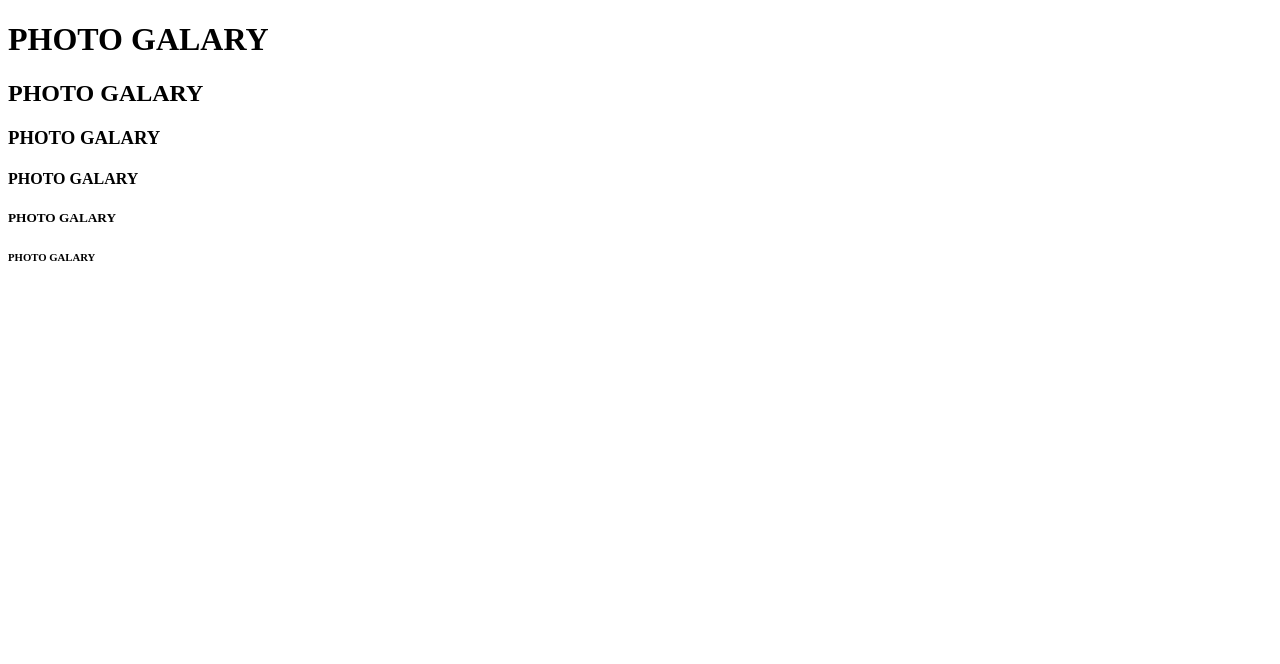
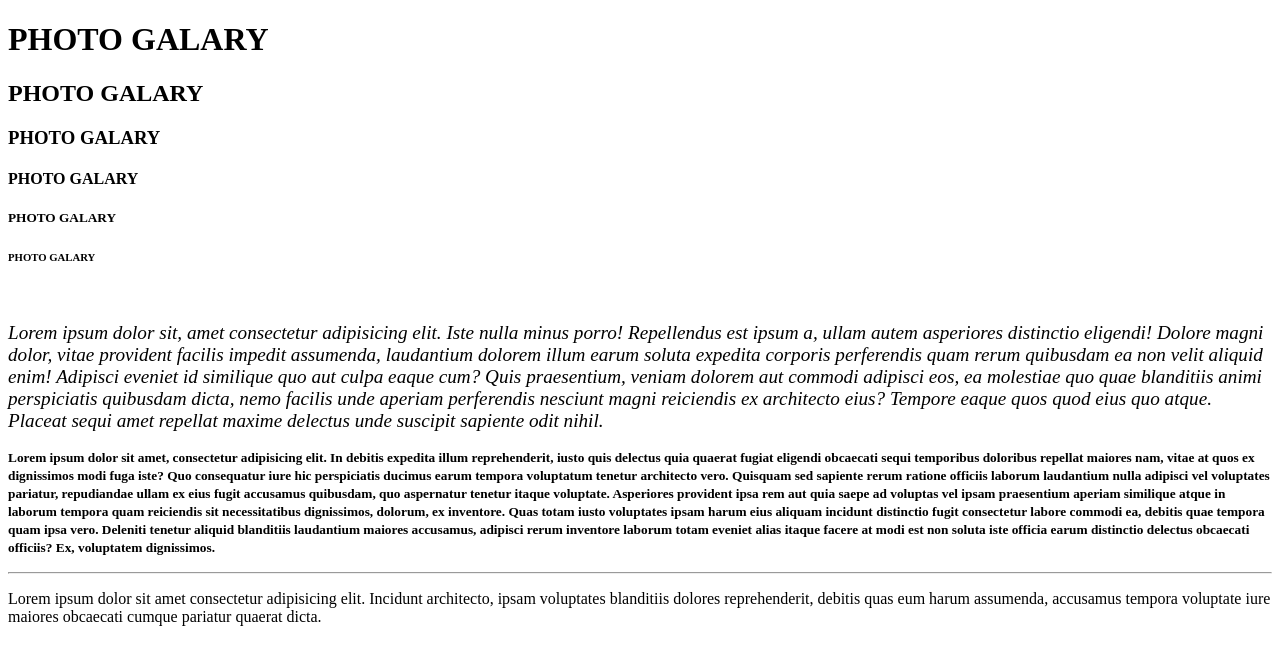
Before and after one commit to KJothilingam/html-1, a plain HTML site: page index.html in a window 1280 px wide. Drawn offline with Linux system fonts and the light colour scheme.

Commit message:
text styleig completed

```diff
--- a/index.html
+++ b/index.html
@@ -25,8 +25,17 @@
     <h6>
         PHOTO GALARY
     </h6>
-
-
+<br>
+<p><i><big>
+    Lorem ipsum dolor sit, amet consectetur adipisicing elit. Iste nulla minus porro! Repellendus est ipsum a, ullam autem asperiores distinctio eligendi! Dolore magni dolor, vitae provident facilis impedit assumenda, laudantium dolorem illum earum soluta expedita corporis perferendis quam rerum quibusdam ea non velit aliquid enim! Adipisci eveniet id similique quo aut culpa eaque cum? Quis praesentium, veniam dolorem aut commodi adipisci eos, ea molestiae quo quae blanditiis animi perspiciatis quibusdam dicta, nemo facilis unde aperiam perferendis nesciunt magni reiciendis ex architecto eius? Tempore eaque quos quod eius quo atque. Placeat sequi amet repellat maxime delectus unde suscipit sapiente odit nihil.</big>
+</i>
+</p>
+<p><b><small>
+    Lorem ipsum dolor sit amet, consectetur adipisicing elit. In debitis expedita illum reprehenderit, iusto quis delectus quia quaerat fugiat eligendi obcaecati sequi temporibus doloribus repellat maiores nam, vitae at quos ex dignissimos modi fuga iste? Quo consequatur iure hic perspiciatis ducimus earum tempora voluptatum tenetur architecto vero. Quisquam sed sapiente rerum ratione officiis laborum laudantium nulla adipisci vel voluptates pariatur, repudiandae ullam ex eius fugit accusamus quibusdam, quo aspernatur tenetur itaque voluptate. Asperiores provident ipsa rem aut quia saepe ad voluptas vel ipsam praesentium aperiam similique atque in laborum tempora quam reiciendis sit necessitatibus dignissimos, dolorum, ex inventore. Quas totam iusto voluptates ipsam harum eius aliquam incidunt distinctio fugit consectetur labore commodi ea, debitis quae tempora quam ipsa vero. Deleniti tenetur aliquid blanditiis laudantium maiores accusamus, adipisci rerum inventore laborum totam eveniet alias itaque facere at modi est non soluta iste officia earum distinctio delectus obcaecati officiis? Ex, voluptatem dignissimos.
+</small>
+</b>
+<hr><P>Lorem ipsum dolor sit amet consectetur adipisicing elit. Incidunt architecto, ipsam voluptates blanditiis dolores reprehenderit, debitis quas eum harum assumenda, accusamus tempora voluptate iure maiores obcaecati cumque pariatur quaerat dicta.</P>
+</p>
 
 
 </body>
```
